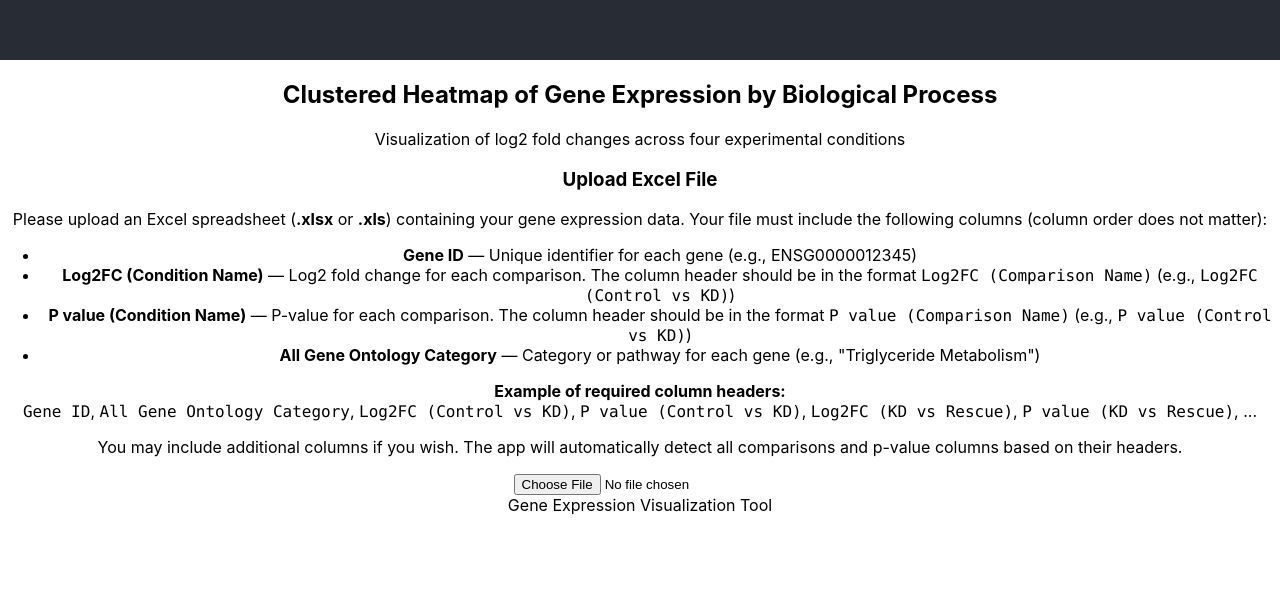
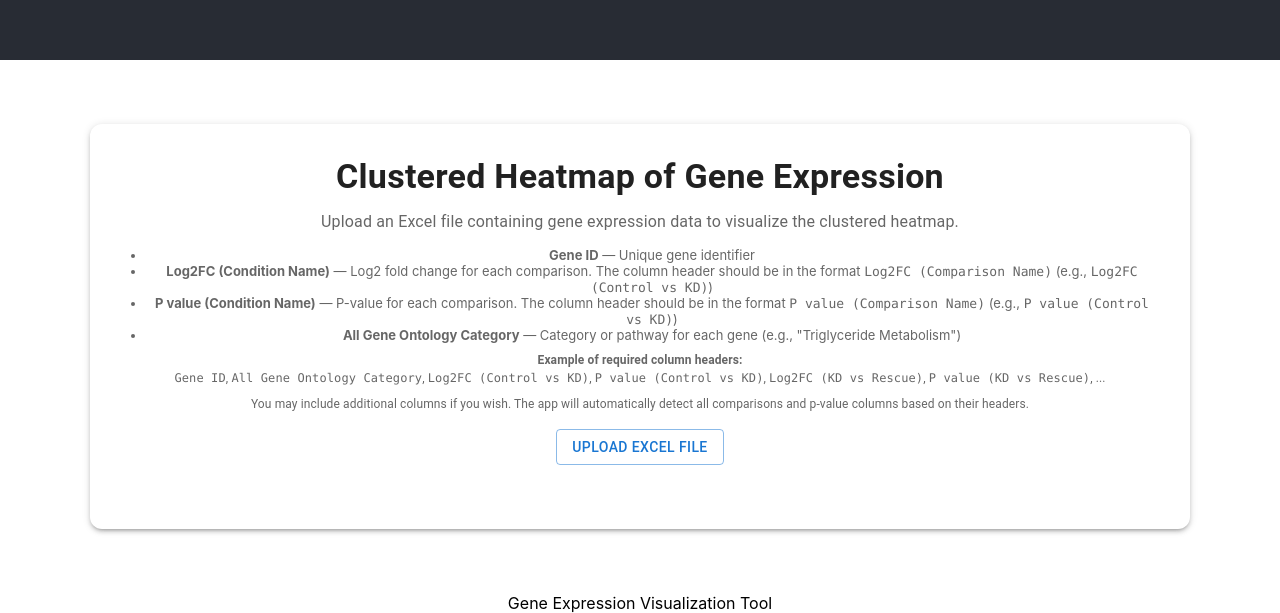
Before and after one commit to prungta/geneheatmap, a React (Create React App) app: page / in a window 1280 px wide. Shown: the part 740-1353 px from the top of the page. Before the commit the page ends 1255 px from the top, so only its background shows below. Built offline with nearby package versions, Linux system fonts and the light colour scheme.

Commit message:
Fix JSX structure, move downloadProcessedData inside component, resolve all compile errors and ensure functional export button

```diff
--- a/src/ClusteredHeatmap.js
+++ b/src/ClusteredHeatmap.js
@@ -1,6 +1,7 @@
 import React, { useState, useRef } from 'react';
 import * as d3 from 'd3';
 import * as XLSX from 'xlsx';
+import { Card, Typography, Button, Box, Grid, Tooltip, Divider, Paper } from '@mui/material';
 
 const ClusteredHeatmap = () => {
   const [data, setData] = useState(null);
@@ -263,13 +264,13 @@ const renderHeatmap = () => {
       x: event.clientX,
       y: event.clientY,
       content: (
-        <div style={{fontSize:'12px'}}>
+        <Box sx={{ fontSize: 13 }}>
           <b>Gene:</b> {gene.id}<br/>
           <b>Category:</b> {gene.category}<br/>
           <b>Comparison:</b> {data.comparisons[j]}<br/>
           <b>Log2FC:</b> {gene.values[j] !== undefined && gene.values[j] !== null ? gene.values[j].toFixed(2) : 'N/A'}<br/>
           <b>P-value:</b> {gene.pValues[j] !== undefined && gene.pValues[j] !== null ? gene.pValues[j].toExponential(2) : 'N/A'}
-        </div>
+        </Box>
       )
     });
   };
@@ -404,11 +405,9 @@ const renderHeatmap = () => {
               </text>
             </g>
           ))}
-
           {/* Legend - moved up slightly */}
           <g transform={`translate(0, ${-75})`}>
             <text x={0} y={0} fontWeight="bold" fontSize="13px">Legend:</text>
-
             {/* Color legend */}
             <g transform="translate(70, 0)">
               {[-3, -2, -1, 0, 1, 2, 3].map((value, i) => (
@@ -433,7 +432,6 @@ const renderHeatmap = () => {
               ))}
               <text x={120} y={-5} fontSize="11px">Log₂ Fold Change</text>
             </g>
-
             {/* Significance legend */}
             <g transform="translate(350, 0)">
               <text x={0} y={0} fontSize="11px">p-value:</text>
@@ -443,15 +441,11 @@ const renderHeatmap = () => {
               <text x={140} y={0} fontSize="11px">p &lt; 0.05</text>
             </g>
           </g>
-
           {/* Category groups */}
           {data.categoryGroups.map((group, groupIndex) => {
             const groupY = group.startIndex * cellHeight;
-
             // Color code the category groups
             let groupColor = "#f0f0f0"; // default light gray
-
-              // Different colors for different biological processes
             if (group.category.includes("Cholesterol")) {
               groupColor = "#e6f7ff"; // light blue
             } else if (group.category.includes("Fatty Acid")) {
@@ -463,10 +457,7 @@ const renderHeatmap = () => {
             } else if (group.category.includes("Carbohydrate")) {
               groupColor = "#f9f9e6"; // light yellow
             }
-
-              // Format category label with line breaks if needed
             const categoryLines = formatCategoryLabel(group.category);
-
             return (
               <g key={`group-${groupIndex}`}>
                 {/* Group background and label */}
@@ -478,7 +469,6 @@ const renderHeatmap = () => {
                   fill={groupColor}
                   stroke="#ccc"
                 />
-
                 {/* Render category with line breaks if needed */}
                 {categoryLines.map((line, lineIndex) => (
                   <text
@@ -492,7 +482,6 @@ const renderHeatmap = () => {
                     {line}
                   </text>
                 ))}
-
                 <text
                   x={-margin.left + 5}
                   y={groupY + 15 + (categoryLines.length * 15)}
@@ -501,7 +490,6 @@ const renderHeatmap = () => {
                 >
                   ({group.count} genes)
                 </text>
-
                 {/* Group separator */}
                 {groupIndex > 0 && (
                   <line
@@ -517,7 +505,6 @@ const renderHeatmap = () => {
               </g>
             );
           })}
-
           {/* Gene cells */}
           {data.genes.map((gene, i) => (
             <g key={`row-${i}`} transform={`translate(0, ${i * cellHeight})`}>
@@ -530,14 +517,12 @@ const renderHeatmap = () => {
               >
                 {gene.id}
               </text>
-
               {/* Gene expression cells */}
               {gene.values.map((value, j) => {
                 const pValue = gene.pValues[j];
                 const isSignificant = pValue < 0.05;
                 const isMarginal = pValue >= 0.05 && pValue < 0.1;
                 const circleRadius = isSignificant ? getSizeForPValue(pValue) : (isMarginal ? 2 : 0);
-
                 return (
                   <g key={`cell-${i}-${j}`} transform={`translate(${colX[j]}, 0)`}>
                     <rect
@@ -579,25 +564,20 @@ const renderHeatmap = () => {
       </svg>
     </div>
   );
-  };
+}
 
-  // Function to export processed data as XLSX
+  // Download all processed data as XLSX
   const downloadProcessedData = () => {
     if (!data) return;
-
-    // Prepare the header
     const headers = [
       "Gene ID",
       "Category",
       ...data.comparisons.map(name => `Log2FC (${name})`),
       ...data.comparisons.map(name => `P-value (${name})`)
     ];
-
-    // Prepare the rows
-    const rows = data.genes.map(gene => {
+    const outRows = data.genes.map(gene => {
       const log2fc = gene.values.map(v => v !== undefined && v !== null ? v : "N/A");
       const pvals = gene.pValues.map(v => v !== undefined && v !== null ? v : "N/A");
-      // Build an object with all fields
       const obj = {
         "Gene ID": gene.id,
         "Category": gene.category
@@ -608,116 +588,137 @@ const renderHeatmap = () => {
       });
       return obj;
     });
-
-    // Convert to worksheet
-    const worksheet = window.XLSX
-      ? window.XLSX.utils.json_to_sheet(rows, { header: headers })
-      : XLSX.utils.json_to_sheet(rows, { header: headers });
-    const workbook = window.XLSX
-      ? window.XLSX.utils.book_new()
-      : XLSX.utils.book_new();
+    const worksheet = window.XLSX ? window.XLSX.utils.json_to_sheet(outRows, { header: headers }) : XLSX.utils.json_to_sheet(outRows, { header: headers });
+    const workbook = window.XLSX ? window.XLSX.utils.book_new() : XLSX.utils.book_new();
     (window.XLSX ? window.XLSX.utils : XLSX.utils).book_append_sheet(workbook, worksheet, "Processed Data");
-
-    // Download
     (window.XLSX ? window.XLSX : XLSX).writeFile(workbook, "processed_gene_data.xlsx");
   };
 
   return (
-    <div className="p-4 bg-white overflow-auto">
-      <h2 className="text-xl font-bold mb-2 text-center">Clustered Heatmap of Gene Expression by Biological Process</h2>
-      <p className="text-sm text-center mb-4">Visualization of log2 fold changes across four experimental conditions</p>
-
-      {/* File upload section */}
-      <div className="mb-6 p-4 border rounded bg-gray-50">
-        <h3 className="font-bold mb-2">Upload Excel File</h3>
-        <p className="text-sm mb-2">
-  Please upload an Excel spreadsheet (<strong>.xlsx</strong> or <strong>.xls</strong>) containing your gene expression data. Your file must include the following columns (column order does not matter):
-</p>
-<ul className="text-sm list-disc pl-6 mb-2">
-  <li><strong>Gene ID</strong> &mdash; Unique identifier for each gene (e.g., ENSG0000012345)</li>
-  <li><strong>Log2FC (Condition Name)</strong> &mdash; Log2 fold change for each comparison. The column header should be in the format <code>Log2FC (Comparison Name)</code> (e.g., <code>Log2FC (Control vs KD)</code>)</li>
-  <li><strong>P value (Condition Name)</strong> &mdash; P-value for each comparison. The column header should be in the format <code>P value (Comparison Name)</code> (e.g., <code>P value (Control vs KD)</code>)</li>
-  <li><strong>All Gene Ontology Category</strong> &mdash; Category or pathway for each gene (e.g., "Triglyceride Metabolism")</li>
-</ul>
-<p className="text-xs text-gray-600 mb-2">
-  <strong>Example of required column headers:</strong><br/>
+    <Box sx={{ maxWidth: 1100, mx: 'auto', mt: 6, mb: 6, p: 2 }}>
+    <Card elevation={3} sx={{ p: 4, borderRadius: 3 }}>
+      {/* Upload and Instructions Section */}
+      <Box mb={3}>
+        <Typography variant="h4" fontWeight={700} gutterBottom>
+          Clustered Heatmap of Gene Expression
+        </Typography>
+        <Typography variant="body1" color="text.secondary" gutterBottom>
+          Upload an Excel file containing gene expression data to visualize the clustered heatmap.
+        </Typography>
+        <Box component="ul" sx={{ fontSize: 13, color: 'text.secondary', pl: 3, mb: 1 }}>
+          <li><b>Gene ID</b> — Unique gene identifier</li>
+          <li><b>Log2FC (Condition Name)</b> — Log2 fold change for each comparison. The column header should be in the format <code>Log2FC (Comparison Name)</code> (e.g., <code>Log2FC (Control vs KD)</code>)</li>
+          <li><b>P value (Condition Name)</b> — P-value for each comparison. The column header should be in the format <code>P value (Comparison Name)</code> (e.g., <code>P value (Control vs KD)</code>)</li>
+          <li><b>All Gene Ontology Category</b> — Category or pathway for each gene (e.g., "Triglyceride Metabolism")</li>
+        </Box>
+        <Typography sx={{ fontSize: 12, color: 'text.secondary', mb: 1 }}>
+          <b>Example of required column headers:</b><br />
           <code>Gene ID</code>, <code>All Gene Ontology Category</code>, <code>Log2FC (Control vs KD)</code>, <code>P value (Control vs KD)</code>, <code>Log2FC (KD vs Rescue)</code>, <code>P value (KD vs Rescue)</code>, ...
-</p>
-<p className="text-xs text-gray-600 mb-4">
+        </Typography>
+        <Typography sx={{ fontSize: 12, color: 'text.secondary', mb: 2 }}>
           You may include additional columns if you wish. The app will automatically detect all comparisons and p-value columns based on their headers.
-</p>
+        </Typography>
+        <Button
+          variant="outlined"
+          component="label"
+          sx={{ mb: 1 }}
+        >
+          Upload Excel File
           <input
             type="file"
             accept=".xlsx, .xls"
+            hidden
             onChange={handleFileUpload}
-          className="block w-full text-sm border border-gray-300 rounded p-2"
           />
-        {file && <p className="mt-2 text-sm text-blue-600">Using file: {file.name}</p>}
-      </div>
+        </Button>
+        {file && (
+          <Typography sx={{ mt: 1, fontSize: 13, color: 'primary.main' }}>
+            Using file: {file.name}
+          </Typography>
+        )}
+      </Box>
 
-      {loading && <div className="p-8 text-center">Loading gene expression data...</div>}
+      {/* Loading State */}
+      {loading && (
+        <Box py={6} textAlign="center">
+          <Typography variant="body1" color="text.secondary">
+            Loading gene expression data...
+          </Typography>
+        </Box>
+      )}
 
-      {error && <div className="bg-red-50 text-red-600 p-4 rounded-md">{error}</div>}
+      {/* Error State */}
+      {error && (
+        <Box sx={{ background: '#ffebee', color: '#c62828', p: 2, borderRadius: 2 }}>
+          {error}
+        </Box>
+      )}
 
+      {/* Main Content: Heatmap, Buttons, Legend */}
       {data && (
         <>
           {renderHeatmap()}
 
           {/* Export buttons */}
-          <div className="mt-4 flex space-x-4 justify-center">
-            <button
-              onClick={downloadAsSVG}
-              className="bg-blue-600 hover:bg-blue-700 text-white py-2 px-4 rounded"
-            >
+          <Grid container spacing={2} justifyContent="center" sx={{ mt: 2 }}>
+            <Grid item>
+              <Button variant="contained" color="primary" onClick={downloadAsSVG}>
                 Download as SVG
-            </button>
-            <button
-              onClick={downloadAsPNG}
-              className="bg-green-600 hover:bg-green-700 text-white py-2 px-4 rounded"
-            >
+              </Button>
+            </Grid>
+            <Grid item>
+              <Button variant="contained" color="success" onClick={downloadAsPNG}>
                 Download as PNG
-            </button>
-            <button
-              onClick={downloadProcessedData}
-              className="bg-yellow-600 hover:bg-yellow-700 text-white py-2 px-4 rounded"
-            >
+              </Button>
+            </Grid>
+            <Grid item>
+              <Button variant="contained" color="warning" onClick={downloadProcessedData}>
                 Download Processed Data (XLSX)
-            </button>
-          </div>
+              </Button>
+            </Grid>
+          </Grid>
 
-          <div className="mt-4 text-sm text-gray-600">
-            <p className="font-bold">Visualization Legend:</p>
-            <ul className="list-disc pl-8 mt-1">
+          <Paper elevation={1} sx={{ mt: 4, p: 2, background: '#f9fafb' }}>
+            <Typography variant="subtitle1" fontWeight={600} gutterBottom>
+              Visualization Legend:
+            </Typography>
+            <Box component="ul" sx={{ fontSize: 14, color: 'text.secondary', pl: 3, mb: 0 }}>
               <li>Genes are grouped by biological process and sorted from lowest to highest log₂FC in the Control vs KD comparison</li>
               <li>Red indicates upregulation (positive log₂FC), blue indicates downregulation (negative log₂FC)</li>
               <li>Color intensity corresponds to the magnitude of change</li>
               <li>Black circles indicate statistical significance (p &lt; 0.05), with size proportional to significance level</li>
               <li>Larger circles (p &lt; 0.01) indicate higher statistical significance</li>
-            </ul>
-            <p className="mt-2">• The heatmap reveals patterns of gene expression changes across different biological processes and experimental conditions</p>
-            <p>• This visualization helps identify coordinated regulation within functional pathways</p>
-          </div>
+            </Box>
+            <Typography sx={{ fontSize: 13, mt: 1 }}>
+              • The heatmap reveals patterns of gene expression changes across different biological processes and experimental conditions<br />
+              • This visualization helps identify coordinated regulation within functional pathways
+            </Typography>
+          </Paper>
         </>
       )}
+
       {/* Tooltip overlay */}
       {tooltip.visible && (
-        <div style={{
+        <Box
+          sx={{
             position: 'fixed',
             left: tooltip.x + 10,
             top: tooltip.y + 10,
             background: 'rgba(255,255,255,0.98)',
             border: '1px solid #ccc',
-          borderRadius: 6,
-          padding: 8,
+            borderRadius: 1.5,
+            p: 1.5,
             pointerEvents: 'none',
             zIndex: 10000,
-          boxShadow: '0 2px 8px rgba(0,0,0,0.15)'
-        }}>
+            boxShadow: 3,
+            minWidth: 200
+          }}
+        >
           {tooltip.content}
-        </div>
+        </Box>
       )}
-    </div>
+    </Card>
+  </Box>
   );
-};
-
+}
 export default ClusteredHeatmap;
```
Lines whose indentation alone changed are shown as unchanged.
